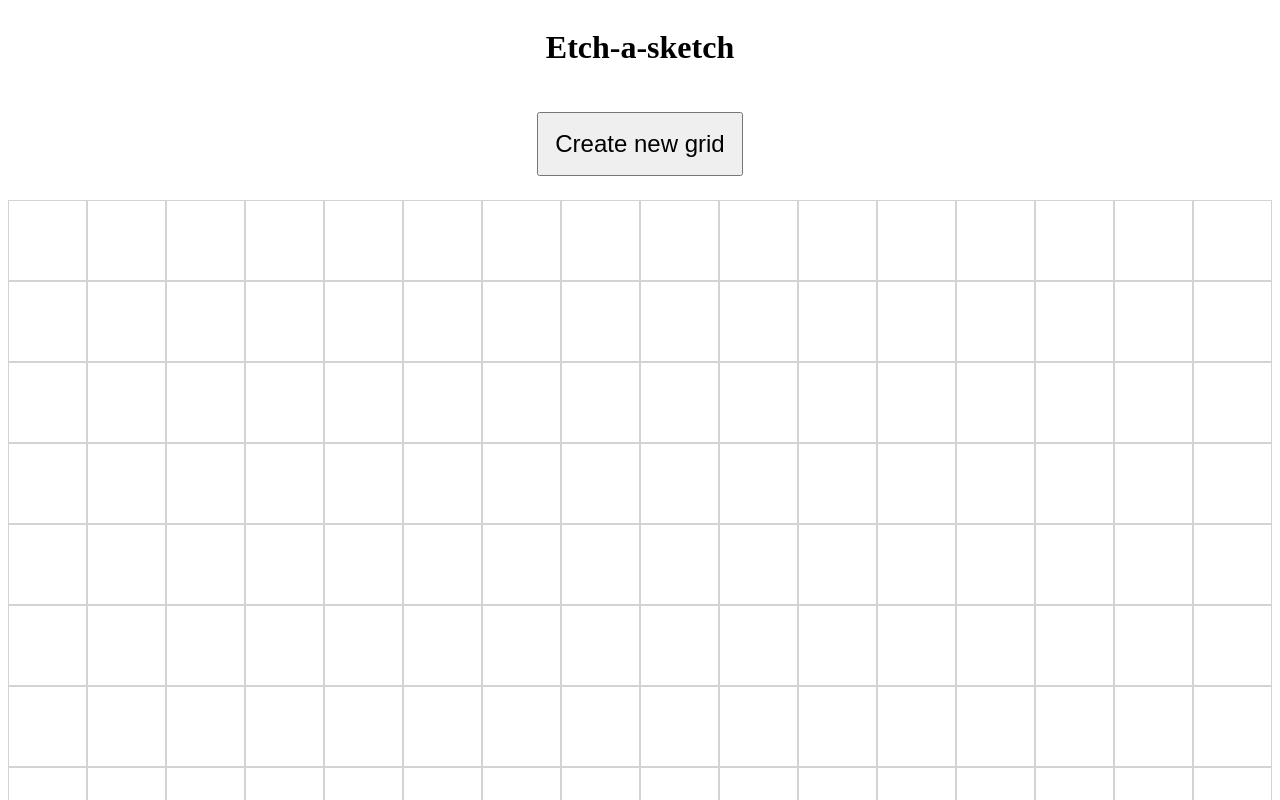
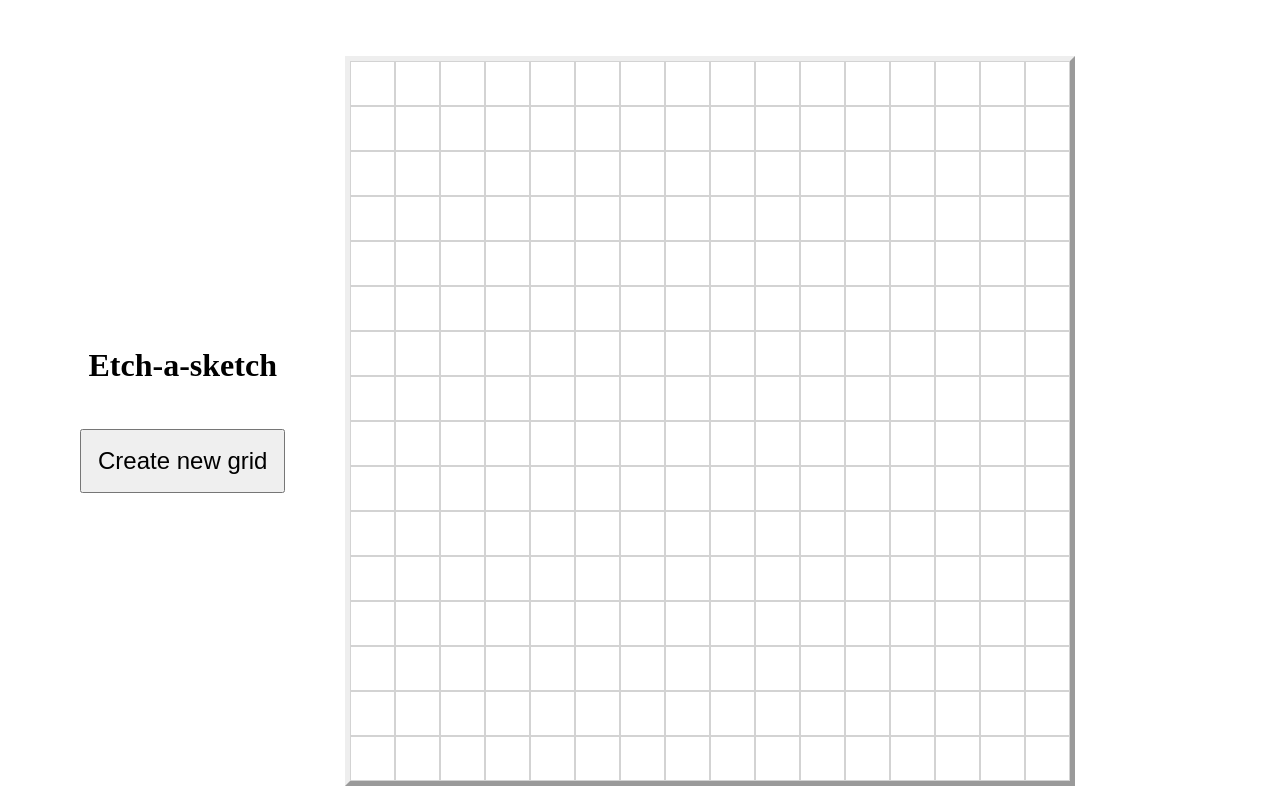
Before and after one commit to Roxanoel/etch-a-sketch, a plain HTML site: page index.html in a window 1280 px wide. Shown: the top 800 px of the page. Drawn offline with Linux system fonts and the light colour scheme.

Commit message:
Fixed the size of the grid cells to avoid overflow + rectangular tiles.

```diff
--- a/index.html
+++ b/index.html
@@ -9,11 +9,14 @@
     <script src="script.js" defer></script>
 </head>
 <body>
-    <div class="flex-column">
-        <h1>Etch-a-sketch</h1>
-        <button>Create new grid</button>
-    </div>
-    <div class="grid-container">
+    <div class="game-container flex-horizontal">
+        <div class="flex-column">
+            <h1>Etch-a-sketch</h1>
+            <button>Create new grid</button>
+        </div>
+        <div class="grid-container">
+
+        </div>
 
     </div>
 
--- a/script.js
+++ b/script.js
@@ -20,11 +20,12 @@ function generateGrid(size) {
 
     // Setting the grid size to the correct size
     container.style.gridTemplateColumns = `repeat(${size}, 1fr)`;
+    container.style.gridTemplateRows = `repeat(${size}, 1fr)`;
 
     // creating each square and appending it in the same go
     for (let i = 0; i < size*size; i++) {
         const newDiv = document.createElement('div');
-        newDiv.classList.add('pixel');
+        newDiv.classList.add('grid-cell');
         container.appendChild(newDiv);
         squares.push(newDiv);
     }
--- a/styles.css
+++ b/styles.css
@@ -6,6 +6,14 @@ button {
 
 .grid-container {
     display: grid;
+    width: 720px;
+    height: 720px;
+    border: 5px outset;
+}
+
+.game-container {
+    padding: 48px;
+    gap: 36px;
 }
 
 .flex-column {
@@ -15,9 +23,12 @@ button {
     align-items: center;
 }
 
-.pixel {
+.flex-horizontal {
+    display: flex;
+}
+
+.grid-cell {
     border: 1px solid lightgrey ;
-    padding-bottom: 100%;
 }
 
 .coloured {
```
